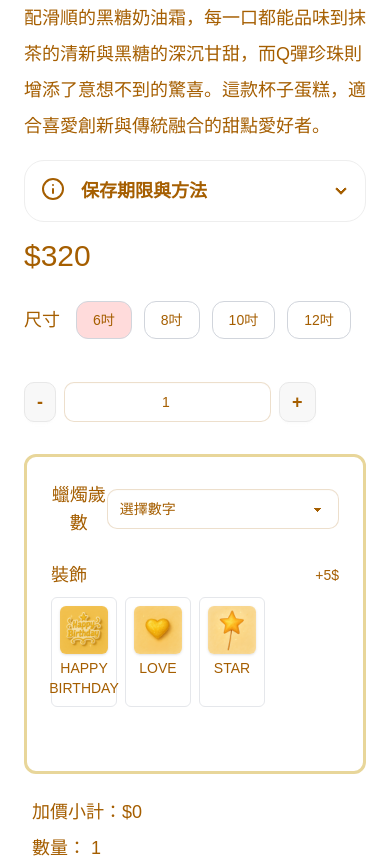
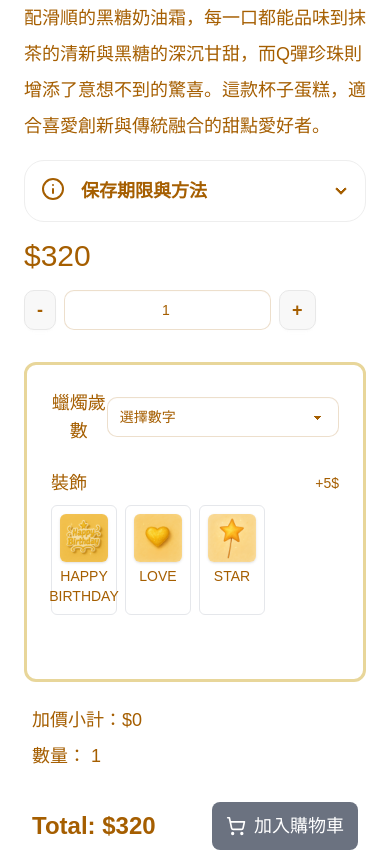
Before and after one commit to sunnywang930410/BestVouz, a React (Vite) app: page /product/MatchaPearls-cake in a window 390 px wide. Shown: the part 685-1543 px from the top of the page. Built offline with nearby package versions, Linux system fonts and the light colour scheme; a web font is replaced by a local one.

Commit message:
尺吋條件判斷／新增Success頁

```diff
--- a/src/App.jsx
+++ b/src/App.jsx
@@ -14,9 +14,8 @@ import store from "./redux/store"
 import { ModalProvider } from "./component/ModalContext";
 import Checkout from '../pages/Checkout';
 import Form from '../pages/Form';
+import Success from '../pages/Success'
 function App() {
-  const [count, setCount] = useState(0)
-
   return (
     <ModalProvider>
       <Provider store={store}>
@@ -30,6 +29,7 @@ function App() {
                 <Route path="/product/:id" element={<Product />} />
                 <Route path='/checkout/step1' element={<Checkout />} />
                 <Route path='/checkout/step2' element={<Form />} />
+                <Route path='/checkout/step3' element={<Success />} />
               </Routes>
               <Footer />
             </main>
--- a/src/component/AddToCart.jsx
+++ b/src/component/AddToCart.jsx
@@ -10,14 +10,16 @@ function AddToCart({ product, quantities, totalPrice, customSelections, price })
     const addToCart = () => {
         // 設定預設值
         const defaultSelections = {
-            size: "6吋",
             fruit: "無",
             cream: "無",
             "text-jam": "無",
-            candle: "?",
+            candle: "無",
             decoration: "無",
+            ...(product.size === "可調整尺吋" ? { size: customSelections.size || "6吋" } : {}),
             ...customSelections,
         };
+        console.log("product.size =", product.size);
+        console.log("customSelections.size", customSelections.size);
         setShowToast(true);
         dispatch(addCartItems(
             {
--- a/src/component/CustomizeProduct.jsx
+++ b/src/component/CustomizeProduct.jsx
@@ -10,14 +10,22 @@ function CustomizeProduct({ product, options }) {
     const [sizePriceDiff, setSizePriceDiff] = useState(0);
     const [text, setText] = useState(""); // 用來儲存文字留言的狀態
     useEffect(() => {
+    if (product.size === "可調整尺吋") {
         setCustomSelections({
             size: "6吋",
         });
-    }, [])
+    } else {
+        setCustomSelections({}); // 或保留其他預設值
+    }
+}, [product.size]);
     // tip計算與紀錄使用者的選項
     const handleOptionChange = (label, value, tip = 0, price = 0) => {
         // console.log("handleOptionChange called:", label, value, tip);
         tip = (!isNaN(tip)) ? tip : 0;
+        // 如果是改尺寸，且商品不可調整尺吋，就直接 return，不改尺寸
+        if (label === "size" && product.size !== "可調整尺吋") {
+            return; // 不改尺寸
+        }
         setCustomSelections((prev) => {
             const newSelections = {
                 ...prev,
@@ -25,14 +33,6 @@ function CustomizeProduct({ product, options }) {
             };
             return newSelections;
         });
-
-        if (label === "size") {
-            // 尺寸：只存加價差額，不進 tip
-            setSizePriceDiff(price);
-        } else {
-            // 其餘選項維持原本 tip 邏輯
-            setTipPrices((prev) => ({ ...prev, [label]: tip }));
-        }
     };
     const [quantities, setQuantity] = useState(1);
     const handleQuantityChange = (val) => {
@@ -78,6 +78,7 @@ function CustomizeProduct({ product, options }) {
                     </div>
                     <span className="text-left text-3xl md:text-2xl sm:text-xl">${sizePrice}</span>
                     {/* 尺寸 */}
+                    {product.size === "可調整尺吋" && (
                         <CustomizationOption
                             type="button"
                             product={product} // 哪種商品
@@ -87,6 +88,7 @@ function CustomizeProduct({ product, options }) {
                             onOptionChange={handleOptionChange}
                             customSelections={customSelections}
                         />
+                    )}
                     {/* 數量 */}
                     <div className="mb-4 sm:mb-6 flex items-center justify-between">
                         <QuantitySelector
@@ -95,7 +97,8 @@ function CustomizeProduct({ product, options }) {
                         />
                     </div>
                     {/* 蛋糕內容 */}
-                    {product.category === "客製化蛋糕" && (<div className="border-[3px] border-primary rounded-xl p-6 sm:p-8 mb-8 sm:mb-6 mt-8 sm:mt-6">
+                    {product.category === "客製化蛋糕" && (
+                        <div className="border-[3px] border-primary rounded-xl p-6 sm:p-8 mb-8 sm:mb-6 mt-8 sm:mt-6">
                             {/* 外層水果 */}
                             <CustomizationOption
                                 type="image"
--- a/src/json/customize.json
+++ b/src/json/customize.json
@@ -2,6 +2,7 @@
     {
         "name": "戚風蛋糕",
         "category": "客製化蛋糕",
+        "size":"可調整尺吋",
         "id": "chiffon-cake",
         "description": "戚風蛋糕以其蓬鬆輕盈的口感和濕潤細緻的質地深受喜愛。選用新鮮雞蛋、低筋麵粉與天然食材，搭配獨特的打發技術，使蛋糕既柔軟又帶有彈性，入口即化但不失嚼感。無負擔的輕盈口感，使其成為日常點心或慶祝場合的理想選擇。現在就打造屬於你的專屬戚風蛋糕，為每一刻增添溫暖與甜蜜！",
         "price": "550",
@@ -12,6 +13,7 @@
     {
         "name": "海綿蛋糕",
         "category": "客製化蛋糕",
+        "size":"可調整尺吋",
         "id": "sponge-cake",
         "description": "海綿蛋糕，像是一場簡單卻無可取代的溫柔。輕盈、鬆軟，入口即化，每一層都是細心打發的時光。沒有華麗的裝飾，卻有著讓人安心的香氣和口感，就像老朋友一樣熟悉又真誠。在浮躁的世界裡，它安靜地提醒著我們：簡單，才是最不簡單的美好。",
         "price": "450",
@@ -22,6 +24,7 @@
     {
         "name": "奶油蛋糕",
         "category": "客製化蛋糕",
+        "size":"可調整尺吋",
         "id": "butter-cake",
         "description": "奶油蛋糕，是一種經典的溫暖擁抱，輕柔的奶油層像是撫慰心靈的撫摸，每一口都充滿了家的味道。它不需要過多的裝飾，只需簡單的奶香與綿密的蛋糕體，就能帶來滿滿的幸福感。無論是慶祝特殊時刻，還是日常的小確幸，奶油蛋糕總是能用最溫柔的方式，讓我們在忙碌的生活中找到片刻的安寧。",
         "price": "650",
@@ -32,6 +35,7 @@
     {
         "name": "磅蛋糕",
         "category": "客製化蛋糕",
+        "size":"可調整尺吋",
         "id": "pound-cake",
         "description": "磅蛋糕，最經典的家常味道，簡單卻難以超越。以純粹的食材製作，蛋、糖、麵粉、黃油每一個比例都精心調配，蛋糕體濃郁又不膩，外層微微金黃酥脆，內裡卻鬆軟綿密。每一口都是時光的味道，帶來溫暖與回憶。它不求奢華，只求真實的美好，是那種讓人安心的食物，無論任何時刻都能帶來一點甜蜜的慰藉。",
         "price": "750",
@@ -42,6 +46,7 @@
     {
         "name": "芒果冰淇淋蛋糕",
         "category": "非客製化蛋糕",
+        "size":"可調整尺吋",
         "tags": "冰淇淋蛋糕",
         "id": "mango-cake",
         "description": "這不是普通的蛋糕，這是把夏天封存起來的奇蹟！香甜濃郁的芒果冰淇淋，搭配輕柔綿密的蛋糕層層堆疊，每一口都是陽光灑落舌尖的感動。酸甜平衡得剛剛好，不膩口、不造作，專屬未來派甜點愛好者的極致享受。想逃離日常的你，這顆芒果冰淇淋蛋糕早就準備好帶你瞬間穿越到熱帶天堂——別等，甜美永遠留給行動派！",
@@ -53,6 +58,7 @@
     {
         "name": "布朗尼冰淇淋蛋糕",
         "category": "非客製化蛋糕",
+        "size":"可調整尺吋",
         "tags": "冰淇淋蛋糕",
         "id": "brownies-cake",
         "description": "這是甜點界的叛徒嗎？外表是蛋糕，內在卻暗藏濃厚布朗尼靈魂，還大膽夾帶醇香冰淇淋！一刀切下，濕潤布朗尼與冰涼綿密的冰淇淋交融，每一口都是甜到懷疑人生的挑戰。這不只是一塊蛋糕，是一場高調又無可救藥的甜點革命。還在猶豫？放心，未來只會後悔吃得太慢，不會後悔吃得太快。",
@@ -64,6 +70,7 @@
     {
         "name": "OREO冰淇淋蛋糕",
         "category": "非客製化蛋糕",
+        "size":"可調整尺吋",
         "tags": "冰淇淋蛋糕",
         "id": "OREO-cake",
         "description": "誰說OREO只能配牛奶？我們直接把它升級成冰淇淋蛋糕界的超新星！酥脆OREO碎片，狂撒在香濃冰淇淋與柔軟蛋糕層間，咬下去，脆、冰、香一次爆擊味蕾。每一口都像是在質疑：這世界怎麼還有人沒吃過？別等到別人曬完限動才想起自己沒跟上，未來的甜點圈，OREO冰淇淋蛋糕才是王者。",
@@ -75,6 +82,7 @@
     {
         "name": "草莓香草冰淇淋蛋糕",
         "category": "非客製化蛋糕",
+        "size":"可調整尺吋",
         "tags": "冰淇淋蛋糕",
         "id": "strawberryVanilla-cake",
         "description": "草莓+香草？聽起來老派，但別太小看這組合！香甜多汁的草莓，搭上細緻滑順的香草冰淇淋，層層堆疊出超越時間的經典美味。蛋糕綿密得像雲朵，每一口都在提醒你：有些東西，就是永遠不會被取代。未來甜點界大風吹再怎麼變，這顆草莓香草冰淇淋蛋糕，永遠是讓人一秒破防的存在。",
@@ -86,6 +94,7 @@
     {
         "name": "抹茶冰淇淋蛋糕",
         "category": "非客製化蛋糕",
+        "size":"可調整尺吋",
         "tags": "冰淇淋蛋糕",
         "id": "matcha-cake",
         "description": "抹茶？冰淇淋？蛋糕？這麼多願望一次滿足，會不會太貪心？深沉濃郁的抹茶香氣，完美融入冰涼綿密的冰淇淋中，再搭配細緻蛋糕體，每一口都像在低聲嘲笑平庸的甜點。苦中帶甜，清爽又回味無窮，彷彿預告著未來甜點界的高端走向。別懷疑，這就是你找了很久的那一種抹茶奇蹟。",
@@ -97,6 +106,7 @@
     {
         "name": "黑糖珍珠冰淇淋蛋糕",
         "category": "非客製化蛋糕",
+        "size":"可調整尺吋",
         "tags": "冰淇淋蛋糕",
         "id": "pearls-cake",
         "description": "黑糖珍珠還沒退燒？錯了，它根本進化了！濃郁黑糖香氣滲透綿密蛋糕，Q彈珍珠藏在冰涼香甜的冰淇淋裡，每一口都像在挑戰你的甜點底線。這不是飲料，這是甜點界的革命宣言。未來的人一定笑我們現在還在喝手搖，真正懂的人早就一刀切下黑糖珍珠冰淇淋蛋糕，狠狠咬一大口了。",
@@ -108,6 +118,7 @@
     {
         "name": "藍莓優格冰淇淋蛋糕",
         "category": "非客製化蛋糕",
+        "size":"可調整尺吋",
         "tags": "冰淇淋蛋糕",
         "id": "blueberryYogurt-cake",
         "description": "藍莓和優格？聽起來很健康？別天真了，這顆冰淇淋蛋糕根本是用清新外表掩飾的甜點刺客。酸甜藍莓果香，遇上滑順優格冰淇淋，夾在輕盈蛋糕層間，一口就讓味蕾直接起飛。誰說好吃一定得罪惡感爆表？未來的甜點趨勢，就是要又爽又輕盈，讓你一邊懷疑人生，一邊停不下手。",
@@ -119,6 +130,7 @@
     {
         "name": "薄荷巧克力冰淇淋蛋糕",
         "category": "非客製化蛋糕",
+        "size":"可調整尺吋",
         "tags": "冰淇淋蛋糕",
         "id": "mintChocolate-cake",
         "description": "薄荷＋巧克力？還有人敢說這組合是邪門歪道？薄荷的清爽與濃郁巧克力在冰淇淋中完美共存，夾帶綿密蛋糕體，每一口都是涼感爆擊＋甜蜜暴擊的雙重暴力美學。這不是普通的甜點，這是未來甜點界的叛逆宣言。還在懷疑的人，咬一口試試，保證你從此開始質疑人生，並且甘願臣服。",
@@ -130,6 +142,7 @@
     {
         "name": "檸檬乳酪杯子蛋糕",
         "category": "非客製化蛋糕",
+        "size":"不可調整尺吋",
         "tags": "杯子蛋糕",
         "id": "lemonCheese-cake",
         "description": "檸檬乳酪杯子蛋糕，帶著夏日的清爽與活力，濃郁乳酪香氣融合酸甜檸檬的味道，每一口都彷彿在舌尖跳舞。鬆軟的蛋糕體搭配絲滑的乳酪霜，酸酸甜甜的平衡感恰到好處，讓人欲罷不能。小巧的杯子蛋糕，不僅方便分享，更是對每個甜點愛好者的小小奢華。無論是慶祝還是解憂，它都能瞬間提升心情，帶來滿滿的幸福感。",
@@ -141,6 +154,7 @@
     {
         "name": "摩卡咖啡杯子蛋糕",
         "category": "非客製化蛋糕",
+        "size":"不可調整尺吋",
         "tags": "杯子蛋糕",
         "id": "mochaCoffee-cake",
         "description": "摩卡咖啡杯子蛋糕，將濃郁咖啡與巧克力的完美結合，帶來一場感官的極致享受。細緻的咖啡風味與巧克力的香甜相輔相成，鬆軟的蛋糕體搭配濃厚的摩卡奶油霜，層層交織出豐富的味覺層次。每一口都是對咖啡愛好者的至高致敬，既能滿足對咖啡的渴望，又不失甜點的溫暖與魅力。無論是午後茶時光，還是與朋友共聚，它都會是那份完美的甜蜜。",
@@ -152,6 +166,7 @@
     {
         "name": "柳橙優格杯子蛋糕",
         "category": "非客製化蛋糕",
+        "size":"不可調整尺吋",
         "tags": "杯子蛋糕",
         "id": "orangeYogurt-cake",
         "description": "柳橙優格杯子蛋糕，清新的柳橙香氣與滑順優格的完美搭配，帶來一場清爽的味覺之旅。蛋糕體柔軟輕盈，酸甜的柳橙風味在舌尖綻放，優格霜層則增添一抹綿密口感，讓每一口都充滿層次。這款杯子蛋糕不僅是對甜點的美好詮釋，也讓人感受到來自自然的清新能量。無論是夏日午后，還是與朋友分享，它都是完美的甜點選擇。",
@@ -163,6 +178,7 @@
     {
         "name": "草莓白巧克力杯子蛋糕",
         "category": "非客製化蛋糕",
+        "size":"不可調整尺吋",
         "tags": "杯子蛋糕",
         "id": "strawberryChocolate-cake",
         "description": "草莓白巧克力杯子蛋糕，帶著濃郁的果香與絲滑的巧克力甜美，為每一口增添無限驚喜。柔軟的蛋糕體搭配濃郁的白巧克力霜，草莓的酸甜完美平衡，彷彿是一場甜蜜的邂逅。每一口都是浪漫的味覺冒險，讓人不禁想要一口接著一口。無論是特別的日子還是日常的小確幸，這款杯子蛋糕都能帶來滿滿的幸福感與甜蜜享受。",
@@ -174,6 +190,7 @@
     {
         "name": "彩虹水果杯子蛋糕",
         "category": "非客製化蛋糕",
+        "size":"不可調整尺吋",
         "tags": "杯子蛋糕",
         "id": "rainbowFruits-cake",
         "description": "彩虹水果杯子蛋糕，像是將四季的色彩和味道都融入了一口甜點中。柔軟的蛋糕體上鋪滿了新鮮水果，每一層都是酸甜交織的驚喜。草莓、藍莓、橙片、奇異果等五彩繽紛的水果，不僅視覺上充滿吸引力，還帶來清新爽口的口感，與蛋糕的綿密相得益彰。每一口都是對大自然的頌歌，無論是慶祝還是日常，都能為你帶來滿滿的幸福感與快樂。",
@@ -185,6 +202,7 @@
     {
         "name": "抹茶黑糖珍珠杯子蛋糕",
         "category": "非客製化蛋糕",
+        "size":"不可調整尺吋",
         "tags": "杯子蛋糕",
         "id": "MatchaPearls-cake",
         "description": "抹茶黑糖珍珠杯子蛋糕，將東方的經典風味巧妙結合，創造出一場味覺的奇妙碰撞。濃郁的抹茶香氣與甜美的黑糖珍珠相互融合，帶來層次豐富的口感。蛋糕體鬆軟濕潤，搭配滑順的黑糖奶油霜，每一口都能品味到抹茶的清新與黑糖的深沉甘甜，而Q彈珍珠則增添了意想不到的驚喜。這款杯子蛋糕，適合喜愛創新與傳統融合的甜點愛好者。",
@@ -196,6 +214,7 @@
     {
         "name": "卡士達杯子蛋糕",
         "category": "非客製化蛋糕",
+        "size":"不可調整尺吋",
         "tags": "杯子蛋糕",
         "id": "custard-cake",
         "description": "卡士達杯子蛋糕，帶來細膩香濃的口感，每一口都是舌尖的極致享受。柔軟的蛋糕體包裹著濃郁的卡士達醬，奶香與蛋香交織，口感絲滑細緻。這款杯子蛋糕不僅滿足對甜點的渴望，更像是將傳統經典與現代甜點美學完美結合。無論是下午茶時光還是與朋友聚會，卡士達杯子蛋糕都能帶來滿滿的幸福感和回憶。",
@@ -207,6 +226,7 @@
     {
         "name": "北海道原味生乳捲",
         "category": "非客製化蛋糕",
+        "size":"不可調整尺吋",
         "tags": "生乳捲",
         "id": "hokkaido-original-milk",
         "description": "北海道原味生乳捲，嚴選北海道純淨牧場直送鮮乳，融合綿密細緻的海綿蛋糕，包裹濃郁滑順的鮮奶油，口感輕盈不膩，每一口都彷彿品嚐到大自然的清新甘甜。純粹天然的風味，讓人一試傾心，回味無窮，無論是午後茶點還是特別節日，都完美點綴你的美好時光。",
@@ -218,6 +238,7 @@
     {
         "name": "宇治抹茶生乳捲",
         "category": "非客製化蛋糕",
+        "size":"不可調整尺吋",
         "tags": "生乳捲",
         "id": "matcha-milk",
         "description": "嚴選日本宇治抹茶粉，細膩融入綿柔蛋糕體，搭配北海道鮮奶油，交織出層層濃郁而不苦澀的抹茶香氣。每一口都能感受抹茶微苦與乳香甘甜的完美平衡，口感滑順輕盈，餘韻悠長。宇治抹茶生乳捲，為午後時光添上一抹清新雅致，細細品味，彷彿置身京都綠意之中。",
@@ -229,6 +250,7 @@
     {
         "name": "焦糖海鹽生乳捲",
         "category": "非客製化蛋糕",
+        "size":"不可調整尺吋",
         "tags": "生乳捲",
         "id": "caramel-sea-salt-milk",
         "description": "香氣濃郁的焦糖醬，融合一抹法國海鹽的鹹香，巧妙點綴綿密柔軟的蛋糕體與輕盈鮮奶油，交織出甜而不膩、層次豐富的極致口感。每一口都能感受到焦糖的醇厚與海鹽的細膩，在舌尖綻放微妙平衡。焦糖海鹽生乳捲，為你帶來一場奢華又療癒的味覺旅程。",
@@ -240,6 +262,7 @@
     {
         "name": "芋頭生乳捲",
         "category": "非客製化蛋糕",
+        "size":"不可調整尺吋",
         "tags": "生乳捲",
         "id": "taro-milk",
         "description": "精選香氣濃郁的優質芋頭，細緻打成綿密芋泥，搭配北海道鮮奶油，層層包裹於柔軟蛋糕體中。芋香醇厚、奶香清新，入口滑順，甜而不膩，每一口都能感受自然的甘甜與濃郁芋香。芋頭生乳捲，喚醒心中最純粹的幸福滋味，讓人忍不住一口接一口。",
@@ -251,6 +274,7 @@
     {
         "name": "可可香蕉生乳捲",
         "category": "非客製化蛋糕",
+        "size":"不可調整尺吋",
         "tags": "生乳捲",
         "id": "coco-banana-milk",
         "description": "可可香蕉生乳捲，將香濃可可與熟透香蕉的甜美結合，帶來無與倫比的味覺享受。鬆軟的蛋糕體包裹著滑順的奶油霜，香蕉的天然香氣與可可的深沉味道交織在一起，層層口感令人陶醉。每一口都帶有微微的甜蜜與濃郁的巧克力味，搭配輕盈的乳霜，讓人不禁回味無窮。這款生乳捲不僅適合甜點時光，也是溫馨聚會的完美選擇。",
@@ -262,6 +286,7 @@
     {
         "name": "水豚造型蛋糕",
         "category": "非客製化蛋糕",
+        "size":"不可調整尺吋",
         "tags": "造型蛋糕",
         "id": "capybara-cake",
         "description": "水豚造型蛋糕，以其圓滾滾的可愛模樣，瞬間抓住所有人的目光。細緻的蛋糕體與綿密奶油霜完美融合，外層的巧妙裝飾讓這個甜點既具藝術感又充滿趣味。每一口都讓人心情愉快，不僅是味覺的享受，更是視覺的驚喜。無論是生日派對、慶祝活動還是小聚會，這款水豚造型蛋糕都能成為焦點，帶來滿滿的歡笑與甜蜜。",
@@ -273,6 +298,7 @@
     {
         "name": "雪人造型蛋糕",
         "category": "非客製化蛋糕",
+        "size":"可調整尺吋",
         "tags": "造型蛋糕",
         "id": "snowman-cake",
         "description": "雪人造型蛋糕，讓寒冷的冬天瞬間充滿溫暖與歡樂。這款蛋糕以可愛的雪人形象為設計，搭配濃郁的奶油霜與綿密的蛋糕體，每一口都散發著甜蜜的氣息。精緻的裝飾讓雪人蛋糕仿佛栩栩如生，不僅適合冬季的節慶派對，也是聖誕或新年的完美甜點選擇。它不僅是味覺的享受，更為每個特殊時刻增添了無限的樂趣與童趣。",
@@ -284,6 +310,7 @@
     {
         "name": "貓咪造型蛋糕",
         "category": "非客製化蛋糕",
+        "size":"可調整尺吋",
         "tags": "造型蛋糕",
         "id": "cat-cake",
         "description": "貓咪造型蛋糕，將可愛的貓咪形象與美味甜點完美結合。每一層柔軟的蛋糕體搭配綿密奶油霜，巧妙地呈現出貓咪的俏皮模樣，讓人不禁想要一口咬下去。無論是生日派對還是朋友聚會，這款蛋糕都能成為焦點，帶來滿滿的歡笑與甜蜜。它不僅是味覺的享受，更是心靈的治癒，讓每個瞬間都充滿溫馨與愛意。",
@@ -295,6 +322,7 @@
     {
         "name": "狗狗造型蛋糕",
         "category": "非客製化蛋糕",
+        "size":"可調整尺吋",
         "tags": "造型蛋糕",
         "id": "dog-cake",
         "description": "狗狗造型蛋糕，帶來無限的歡樂與溫馨。細緻的蛋糕體搭配柔滑奶油霜，完美呈現出可愛狗狗的模樣，每一細節都讓人感受到滿滿的用心。無論是慶祝寵物的生日，還是與朋友家人共享的時刻，這款蛋糕總能成為焦點，帶來無數笑容與溫暖。它不僅是味覺的享受，也是視覺的驚喜，讓每個特別的日子更添甜蜜與快樂。",
```
Also changed, not shown: pages/Success.jsx (+32 -0 lines), src/component/CartContent.jsx (+11 -1 lines). Lines whose indentation alone changed are shown as unchanged.
